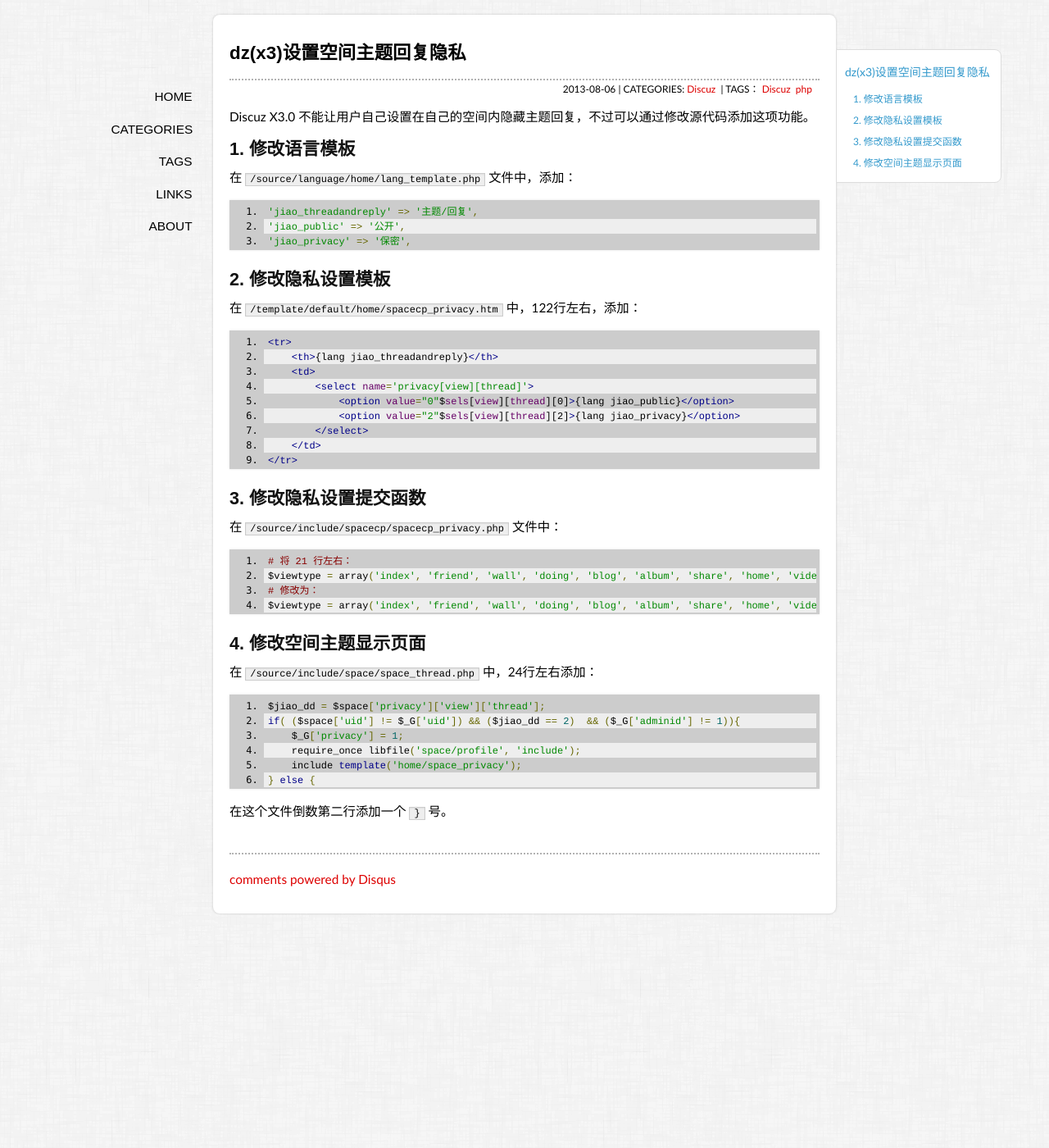
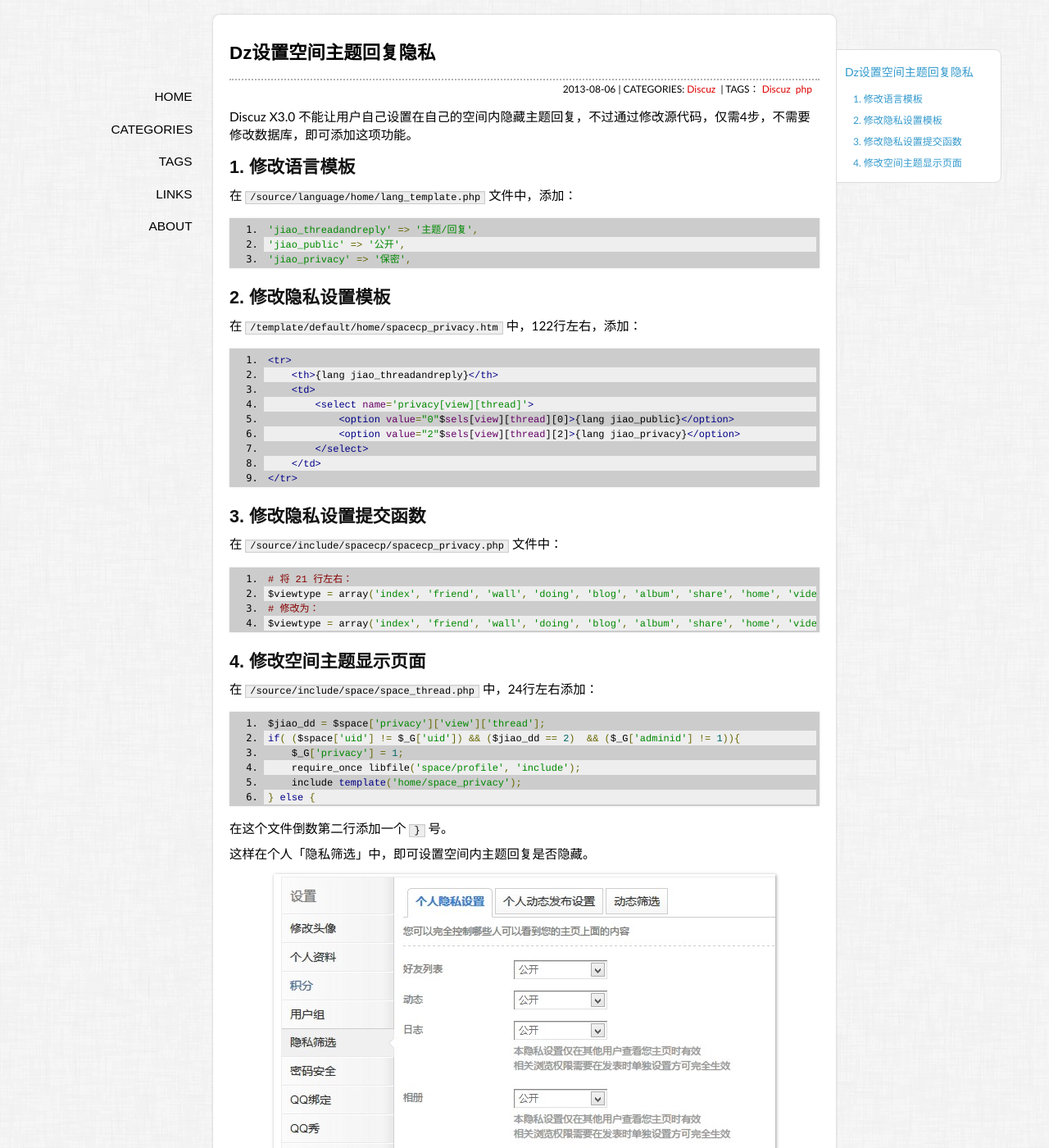
Before and after one commit to jiaokai/blog, a Jekyll site: the page built from _posts/2013-08-06-dz-privacy-in-space.md, in a window 1280 px wide and 1400 px high. Shown: the whole window at 82% size. Built offline with Jekyll 4.4.1, drawn with Linux system fonts in a browser that asks for light colours; some web fonts are replaced; Markdown is read by kramdown in place of the engine named in the settings; comment, search, counter and statistics services are not loaded.

Commit message:
edit dz-privacy-in-space

```diff
--- a/_posts/2013-08-06-dz-privacy-in-space.md
+++ b/_posts/2013-08-06-dz-privacy-in-space.md
@@ -1,11 +1,11 @@
 ---
 layout: post
-title: dz(x3)设置空间主题回复隐私
+title: Dz设置空间主题回复隐私
 categories: [Discuz]
 tags: [Discuz, php]
 ---
 
-Discuz X3.0 不能让用户自己设置在自己的空间内隐藏主题回复，不过可以通过修改源代码添加这项功能。
+Discuz X3.0 不能让用户自己设置在自己的空间内隐藏主题回复，不过通过修改源代码，仅需4步，不需要修改数据库，即可添加这项功能。
 
 ## 1. 修改语言模板
 
@@ -50,3 +50,7 @@
     } else {
 
 在这个文件倒数第二行添加一个 `}` 号。
+
+这样在个人「隐私筛选」中，即可设置空间内主题回复是否隐藏。
+
+![隐藏主题回复](/media/images/dz-privacy.jpg)
```
Also changed, not shown: media/images/dz-privacy.jpg (added).
